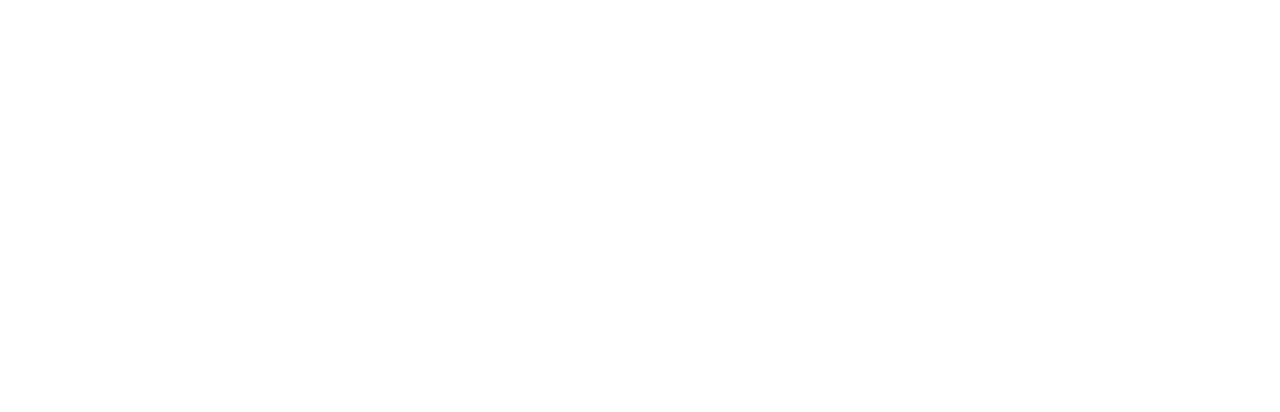
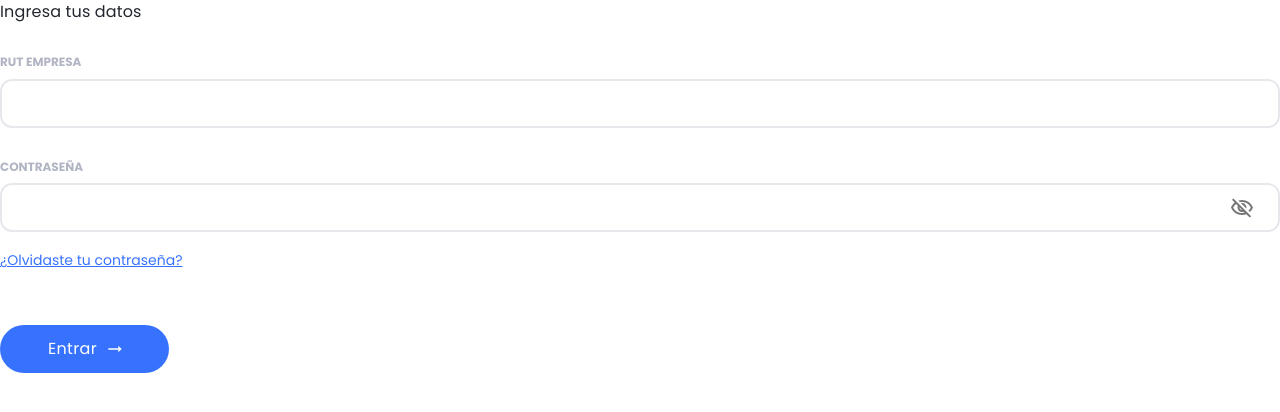
Before and after one commit to swan-prince/empresa-app, a React (Create React App) app: page / in a window 1280 px wide. Before the commit this address had no page. Shown: the top 412 px of the page. Built offline with nearby package versions, Linux system fonts and the light colour scheme.

Commit message:
test with login page

```diff
--- a/src/App.tsx
+++ b/src/App.tsx
@@ -1,15 +1,18 @@
 import React from 'react';
 import { BrowserRouter, Routes, Route } from "react-router-dom";
 
-import MainLayout from 'components/MainLayout'
-import AuthLayout from 'components/AuthLayout'
+// import MainLayout from 'components/MainLayout'
+// import AuthLayout from 'components/AuthLayout'
+
+import Login from 'views/Login';
 
 function App() {
   return (
     <BrowserRouter>
       <Routes>
-        <Route path="/auth/*" element={<AuthLayout />} />
-        <Route path='/admin/*' element={<MainLayout />} />
+        <Route path='/' element={<Login />} />
+        {/* <Route path="/auth/*" element={<AuthLayout />} />
+        <Route path='/admin/*' element={<MainLayout />} /> */}
         {/* <Route path='/*' element={<AuthLayout />} />  */}
       </Routes>
     </BrowserRouter>
```
